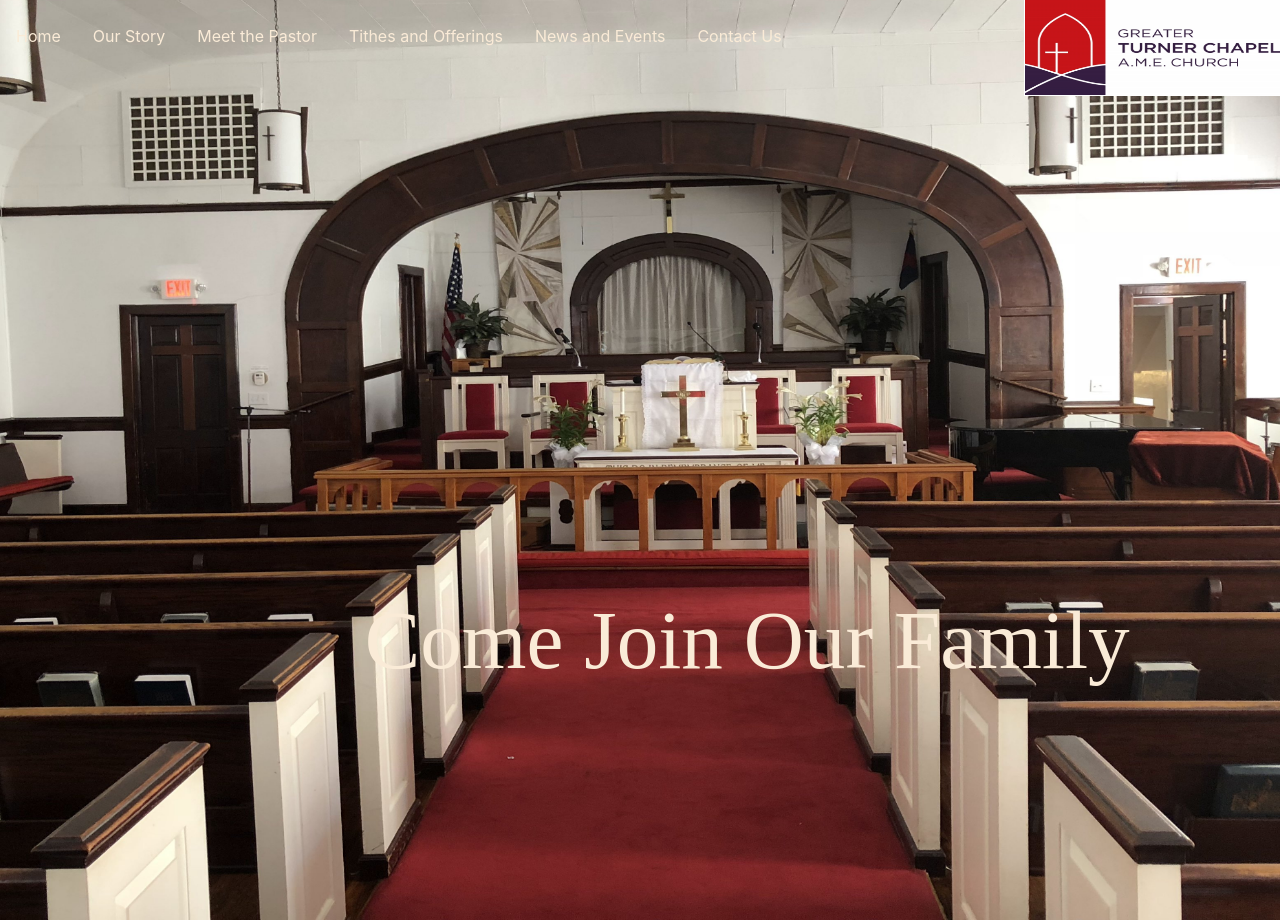
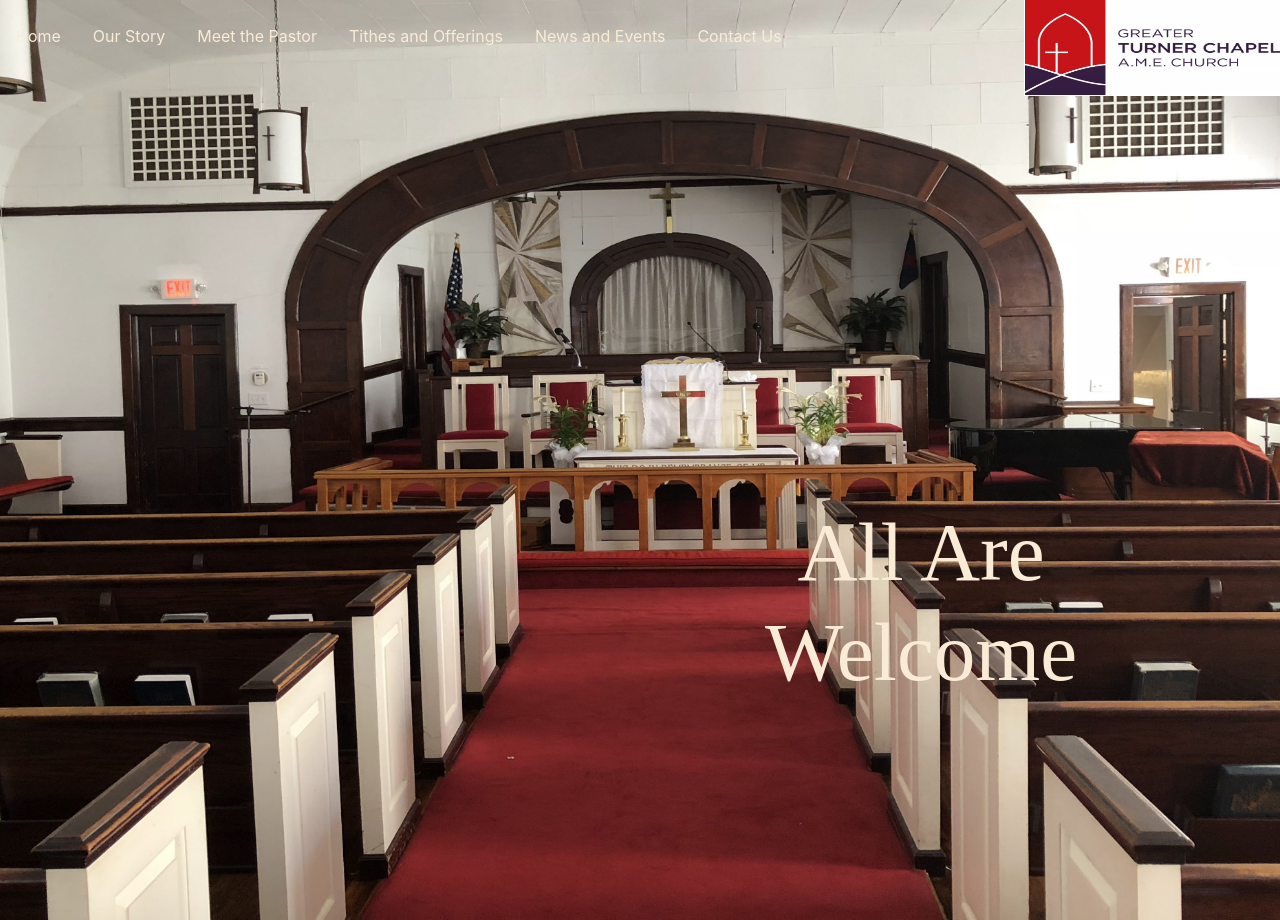
Before and after one commit to EclecticSquare/TurnerChapel, a React (Create React App) app: page / in a window 1280 px wide. Shown: the top 920 px of the page. Built offline with nearby package versions, Linux system fonts and the light colour scheme; what each-after would draw is missing.

Commit message:
updated landing and church components

```diff
--- a/src/Components/landing.js
+++ b/src/Components/landing.js
@@ -12,8 +12,8 @@ const landing = (props) => {
     return (
         <div className=''>
             <div id='slideshowContainer'>
-                <h1 className='landingWelcome'>All Are Welcome</h1>
-                <h1 className='landingFamily'>Come Join Our Family</h1>
+                <h1 className='landingWelcome'>Abiding. <br/>Nourishing. <br/>Flourishing.</h1>
+                <h1 className='landingFamily'>All Are <br/>Welcome</h1>
                 <div id='landingSlideshow'>
                     <img  className='landingImage' src={ImageA}/>
                     <img className='landingImage' src={ImageB}/>
```
